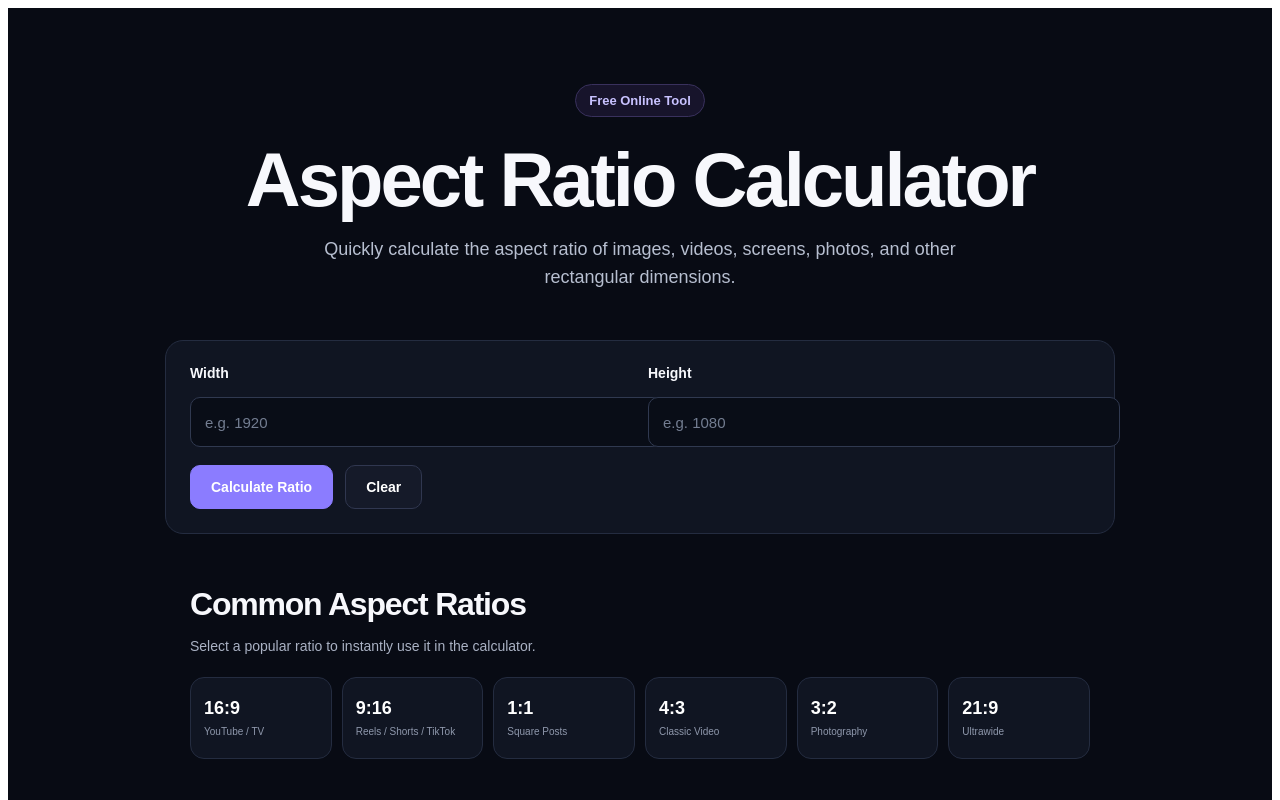
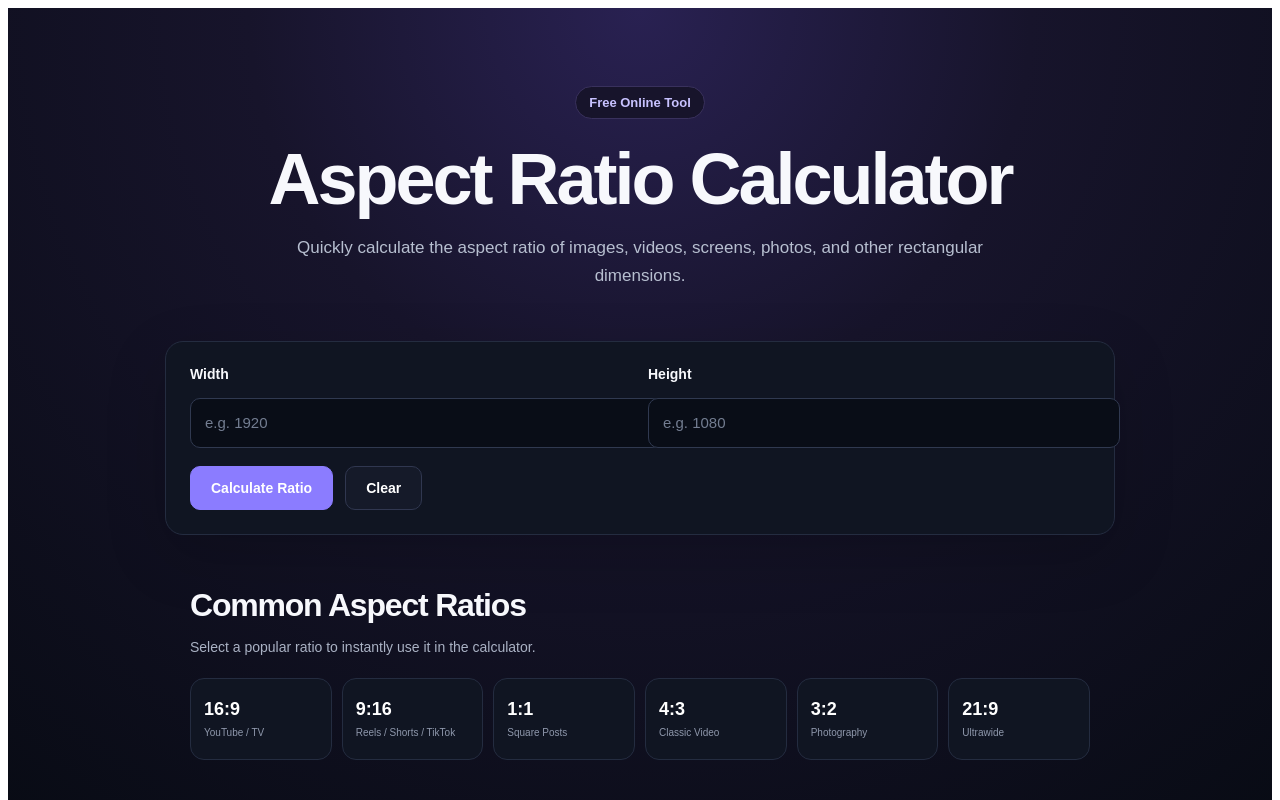
Before and after one commit to shailesh21983/clipforge, a Next.js app in the folder clipforge/: page /tools/aspect-ratio in a window 1280 px wide. Shown: the top 800 px of the page. Built offline with nearby package versions, Linux system fonts and the light colour scheme.

Commit message:
Update globals.css

```diff
--- a/clipforge/app/globals.css
+++ b/clipforge/app/globals.css
@@ -714,4 +714,42 @@
   .secondary-button {
     width: 100%;
   }
+}/* =========================================
+   FINAL TOOL HERO - MATCH CLIPFORGE HOME
+========================================= */
+
+.tool-page {
+  min-height: 100vh;
+  padding: 0 24px 100px;
+  background:
+    radial-gradient(
+      circle at 50% 0%,
+      #292152 0%,
+      #17142b 18%,
+      #080b14 48%
+    );
 }
+
+.tool-hero {
+  padding-top: 78px;
+  margin-bottom: 52px;
+}
+
+.tool-hero h1 {
+  max-width: 900px;
+  margin: 24px auto 18px;
+  font-size: clamp(46px, 7vw, 72px);
+  line-height: 1.02;
+  letter-spacing: -3px;
+}
+
+.tool-hero p {
+  max-width: 720px;
+  margin: 0 auto;
+  font-size: 17px;
+  line-height: 1.6;
+}
+
+.calculator-card {
+  box-shadow: 0 20px 60px rgba(0,0,0,.18);
+}
```
